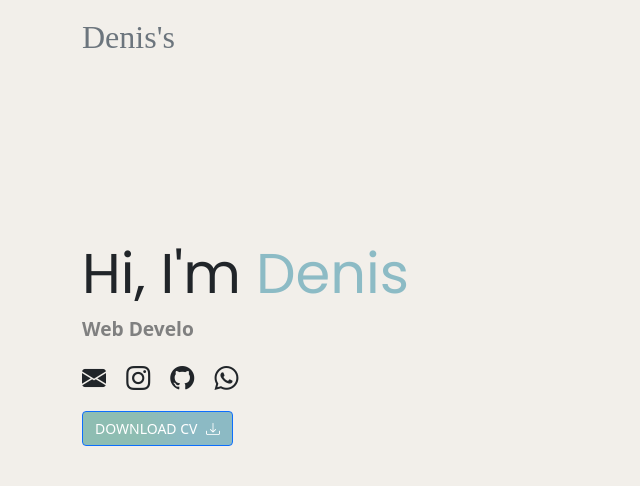
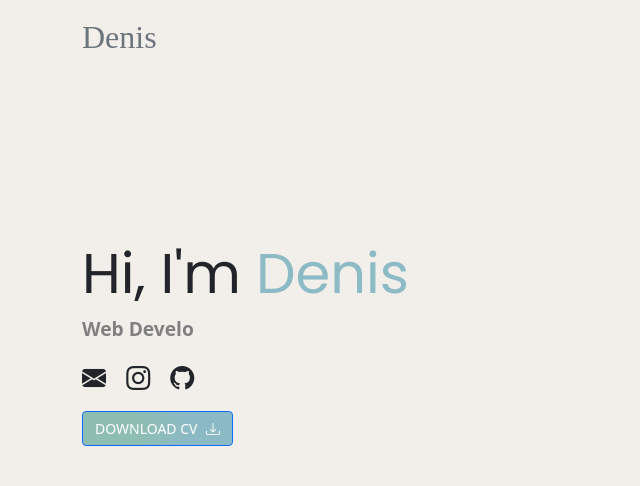
Before and after one commit to dnshaniff/old-portfolio, a plain HTML site: page index.html in a window 1280 px wide. Shown: the top 486 px of the page, 0-640 px from the left. Drawn offline with nearby package versions, Linux system fonts and the light colour scheme; a web font is replaced by a local one.

Commit message:
Update index.html

```diff
--- a/index.html
+++ b/index.html
@@ -19,7 +19,7 @@
     <!-- Nav-bar -->
     <nav class="navbar navbar-expand-lg navbar-light fixed-top">
         <div class="container">
-            <a class="navbar-brand text-secondary">Denis's</a>
+            <a class="navbar-brand text-secondary">Denis</a>
           <button class="navbar-toggler" type="button" data-bs-toggle="collapse" data-bs-target="#navbarNav" aria-controls="navbarNav" aria-expanded="false" aria-label="Toggle navigation">
             <span class="navbar-toggler-icon"></span>
           </button>
@@ -68,11 +68,8 @@
                         <a href="https://github.com/dnshaniff" target="_blank" class="text-decoration-none text-reset">
                             <i class="bi bi-github fa-2x"></i>
                         </a>
-                        <a href="https://wa.me/6281319229466" target="_blank" class="text-decoration-none text-reset">
-                            <i class="bi bi-whatsapp"></i>
-                        </a>
                     </div>
-                    <a href="cv/DenisHanif-CV.pdf" target="_blank" class="btn btn-primary cv">Download CV
+                    <a href="https://drive.google.com/file/d/167nn1NGfbiHG8_aZNKfEuJTN6fY1fsDt/view?usp=drive_link" target="_blank" class="btn btn-primary cv">Download CV
                         <i class="bi bi-download"></i>
                     </a>
                 </div>
```
